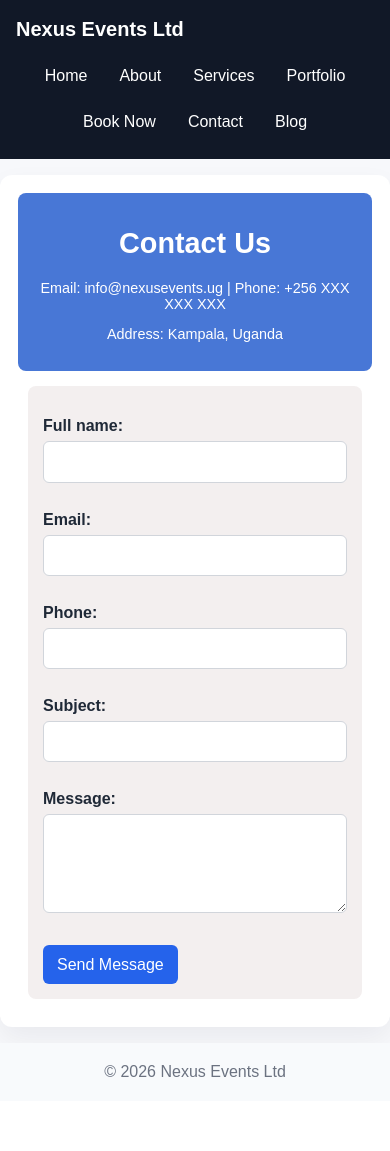
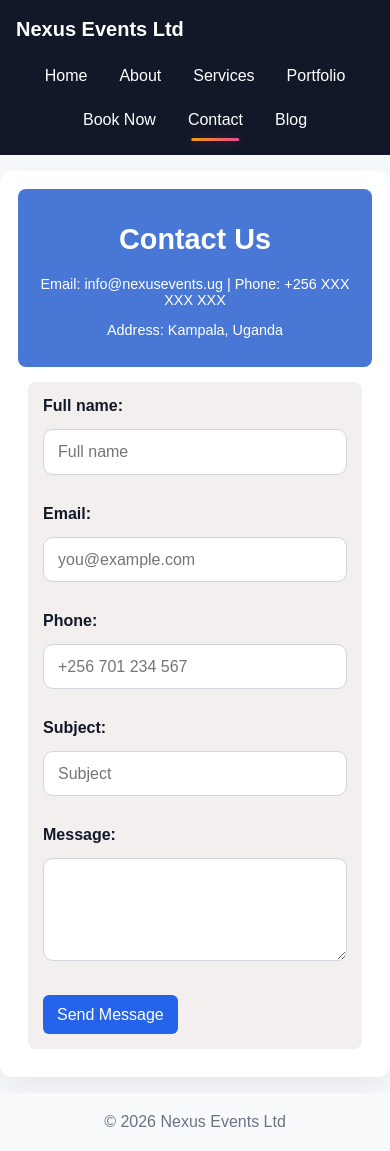
Before and after one commit to kayanja2024/Nexus-Eventsug, a Django app: page /contact/ in a window 390 px wide. Before the commit the page ends 1077 px from the top, so only its background shows below. Run offline with Django 5.2, Linux system fonts and the light colour scheme.

Commit message:
Secure email/phone fields, enforce input validation, and finalize premium navbar UI

```diff
--- a/contacts/forms.py
+++ b/contacts/forms.py
@@ -1,10 +1,46 @@
 from django import forms
+from django.core.validators import RegexValidator
 
 from .models import ContactMessage
 
+PHONE_VALIDATOR = RegexValidator(
+    regex=r'^[0-9+\-() ]{7,20}$',
+    message="Enter a valid phone number, for example +256 701 234 567.",
+)
+
 
 class ContactForm(forms.ModelForm):
+    email = forms.EmailField(
+        widget=forms.EmailInput(
+            attrs={
+                "placeholder": "you@example.com",
+                "autocomplete": "email",
+            }
+        ),
+    )
+    phone = forms.CharField(
+        required=False,
+        validators=[PHONE_VALIDATOR],
+        widget=forms.TextInput(
+            attrs={
+                "placeholder": "+256 701 234 567",
+                "inputmode": "tel",
+            }
+        ),
+    )
+
     class Meta:
         model = ContactMessage
         fields = ["full_name", "email", "phone", "subject", "message"]
-        widgets = {"message": forms.Textarea(attrs={"rows": 4})}
+        widgets = {
+            "message": forms.Textarea(attrs={"rows": 4}),
+            "full_name": forms.TextInput(attrs={"placeholder": "Full name"}),
+            "subject": forms.TextInput(attrs={"placeholder": "Subject"}),
+        }
+
+    def __init__(self, *args, **kwargs):
+        super().__init__(*args, **kwargs)
+        for name, field in self.fields.items():
+            classes = field.widget.attrs.get("class", "")
+            field.widget.attrs["class"] = (classes + " form-input").strip()
+            field.widget.attrs.setdefault("autocomplete", "off")
--- a/contacts/models.py
+++ b/contacts/models.py
@@ -1,10 +1,20 @@
+from django.core.validators import RegexValidator
 from django.db import models
+
+PHONE_VALIDATOR = RegexValidator(
+    regex=r'^[0-9+\-() ]{7,20}$',
+    message="Enter a valid phone number, for example +256 701 234 567.",
+)
 
 
 class ContactMessage(models.Model):
     full_name = models.CharField(max_length=150)
     email = models.EmailField()
-    phone = models.CharField(max_length=30, blank=True)
+    phone = models.CharField(
+        max_length=30,
+        blank=True,
+        validators=[PHONE_VALIDATOR],
+    )
     subject = models.CharField(max_length=180)
     message = models.TextField()
     is_resolved = models.BooleanField(default=False)
--- a/static/styles.css
+++ b/static/styles.css
@@ -250,17 +250,133 @@ button,
   color: #fff;
   text-decoration: none;
   cursor: pointer;
-  transition: background-color 0.2s ease;
+  transition: background-color 0.2s ease, transform 0.2s ease;
 }
 
 button:hover,
 .btn:hover {
   background: #1d4ed8;
+  transform: translateY(-1px);
+}
+
+.site-nav a {
+  position: relative;
+  padding-bottom: 8px;
+}
+
+.site-nav a::after {
+  content: "";
+  position: absolute;
+  left: 50%;
+  bottom: -4px;
+  transform: translateX(-50%) scaleX(0);
+  width: 60%;
+  height: 3px;
+  border-radius: 999px;
+  background: linear-gradient(90deg, #f59e0b, #ec4899);
+  box-shadow: 0 0 14px rgba(236, 72, 153, 0.35);
+  transition: transform 0.25s ease;
+}
+
+.site-nav a:hover::after,
+.site-nav a:focus-visible::after {
+  transform: translateX(-50%) scaleX(1);
+}
+
+.site-nav a.active::after {
+  transform: translateX(-50%) scaleX(1);
 }
 
 .grid {
   display: grid;
   gap: 18px;
+}
+
+.form-group {
+  margin-bottom: 18px;
+}
+
+.form-group label {
+  display: block;
+  margin-bottom: 8px;
+  color: #111827;
+}
+
+.form-error,
+.form-errors {
+  background: #fef2f2;
+  color: #991b1b;
+  border: 1px solid #fecaca;
+  border-radius: 10px;
+  padding: 14px 16px;
+  margin-bottom: 18px;
+}
+
+.form-error {
+  margin-top: 6px;
+  font-size: 0.95rem;
+}
+
+.has-error .form-input {
+  border-color: #dc2626;
+}
+
+.has-error label {
+  color: #991b1b;
+}
+
+.field-help {
+  margin: 4px 0 10px;
+  color: #6b7280;
+  font-size: 0.95rem;
+}
+
+.form-errors ul {
+  margin: 0;
+  padding-left: 18px;
+}
+
+.message.success,
+.message.notice {
+  background: #ecfdf5;
+  color: #065f46;
+  border: 1px solid #a7f3d0;
+  box-shadow: 0 0 0 1px rgba(16, 185, 129, 0.12);
+}
+
+.form-success {
+  background: linear-gradient(135deg, rgba(16, 185, 129, 0.12), rgba(59, 130, 246, 0.08));
+  color: #065f46;
+  border: 1px solid rgba(16, 185, 129, 0.35);
+  border-radius: 14px;
+  padding: 18px 20px;
+  margin-bottom: 20px;
+  font-weight: 600;
+  box-shadow: 0 10px 30px rgba(16, 185, 129, 0.08);
+}
+
+.message.error,
+.message.warning {
+  background: #fef2f2;
+  color: #991b1b;
+  border: 1px solid #fecaca;
+}
+
+.form-input {
+  width: 100%;
+  padding: 12px 14px;
+  border: 1px solid #d1d5db;
+  border-radius: 10px;
+  font-size: 1rem;
+  color: #111827;
+  background: #ffffff;
+  transition: border-color 0.2s ease, box-shadow 0.2s ease;
+}
+
+.form-input:focus {
+  outline: none;
+  border-color: #7c3aed;
+  box-shadow: 0 0 0 4px rgba(124, 58, 237, 0.12);
 }
 
 .card {
--- a/templates/base.html
+++ b/templates/base.html
@@ -14,21 +14,21 @@
             <div class="header-inner">
                 <a href="/" class="site-logo">Nexus Events Ltd</a>
                 <nav class="site-nav" aria-label="Primary navigation">
-                    <a href="/">Home</a>
-                    <a href="/about/">About</a>
-                    <a href="/services/">Services</a>
-                    <a href="/portfolio/">Portfolio</a>
-                    <a href="/bookings/">Book Now</a>
-                    <a href="/contact/">Contact</a>
-                    <a href="/blog/">Blog</a>
+                    <a href="/" class="{% if request.path == '/' %}active{% endif %}" aria-current="{% if request.path == '/' %}page{% endif %}">Home</a>
+                    <a href="/about/" class="{% if request.path == '/about/' %}active{% endif %}" aria-current="{% if request.path == '/about/' %}page{% endif %}">About</a>
+                    <a href="/services/" class="{% if request.path == '/services/' %}active{% endif %}" aria-current="{% if request.path == '/services/' %}page{% endif %}">Services</a>
+                    <a href="/portfolio/" class="{% if request.path == '/portfolio/' %}active{% endif %}" aria-current="{% if request.path == '/portfolio/' %}page{% endif %}">Portfolio</a>
+                    <a href="/bookings/" class="{% if request.path == '/bookings/' or request.path == '/bookings' %}active{% endif %}" aria-current="{% if request.path == '/bookings/' or request.path == '/bookings' %}page{% endif %}">Book Now</a>
+                    <a href="/contact/" class="{% if request.path == '/contact/' %}active{% endif %}" aria-current="{% if request.path == '/contact/' %}page{% endif %}">Contact</a>
+                    <a href="/blog/" class="{% if request.path == '/blog/' %}active{% endif %}" aria-current="{% if request.path == '/blog/' %}page{% endif %}">Blog</a>
                 </nav>
             </div>
         </header>
         <main class="site-main">
             {% if messages %}
-                <div class="messages">
+                <div class="messages" aria-live="polite">
                     {% for message in messages %}
-                        <div class="message">{{ message }}</div>
+                        <div class="message {{ message.tags }}">{{ message }}</div>
                     {% endfor %}
                 </div>
             {% endif %}
--- a/templates/contacts/form.html
+++ b/templates/contacts/form.html
@@ -2,13 +2,40 @@
 {% block title %}Contact Us | Nexus Events{% endblock %}
 {% block content %}
 <div class="contact-info">
-<h1>Contact Us</h1>
-<p>Email: info@nexusevents.ug | Phone: +256 XXX XXX XXX</p>
-<p>Address: Kampala, Uganda</p>
+    <h1>Contact Us</h1>
+    <p>Email: info@nexusevents.ug | Phone: +256 XXX XXX XXX</p>
+    <p>Address: Kampala, Uganda</p>
 </div>
-<form class="form-info", method="post">
+<form class="form-info" method="post">
     {% csrf_token %}
-    {{ form.as_p }}
+    {% for message in messages %}
+        {% if message.tags == 'success' %}
+            <div class="form-success">{{ message }}</div>
+        {% endif %}
+    {% endfor %}
+    {% if form.non_field_errors %}
+        <div class="form-errors">
+            <ul>
+                {% for error in form.non_field_errors %}
+                    <li>{{ error }}</li>
+                {% endfor %}
+            </ul>
+        </div>
+    {% endif %}
+
+    {% for field in form %}
+        <div class="form-group{% if field.errors %} has-error{% endif %}">
+            {{ field.label_tag }}
+            {{ field }}
+            {% if field.help_text %}
+                <p class="field-help">{{ field.help_text }}</p>
+            {% endif %}
+            {% for error in field.errors %}
+                <p class="form-error">{{ error }}</p>
+            {% endfor %}
+        </div>
+    {% endfor %}
+
     <button type="submit">Send Message</button>
 </form>
 {% endblock %}
```
Also changed, not shown: bookings/forms.py (+35 -0 lines), bookings/models.py (+7 -1 lines), templates/bookings/form.html (+30 -3 lines).
